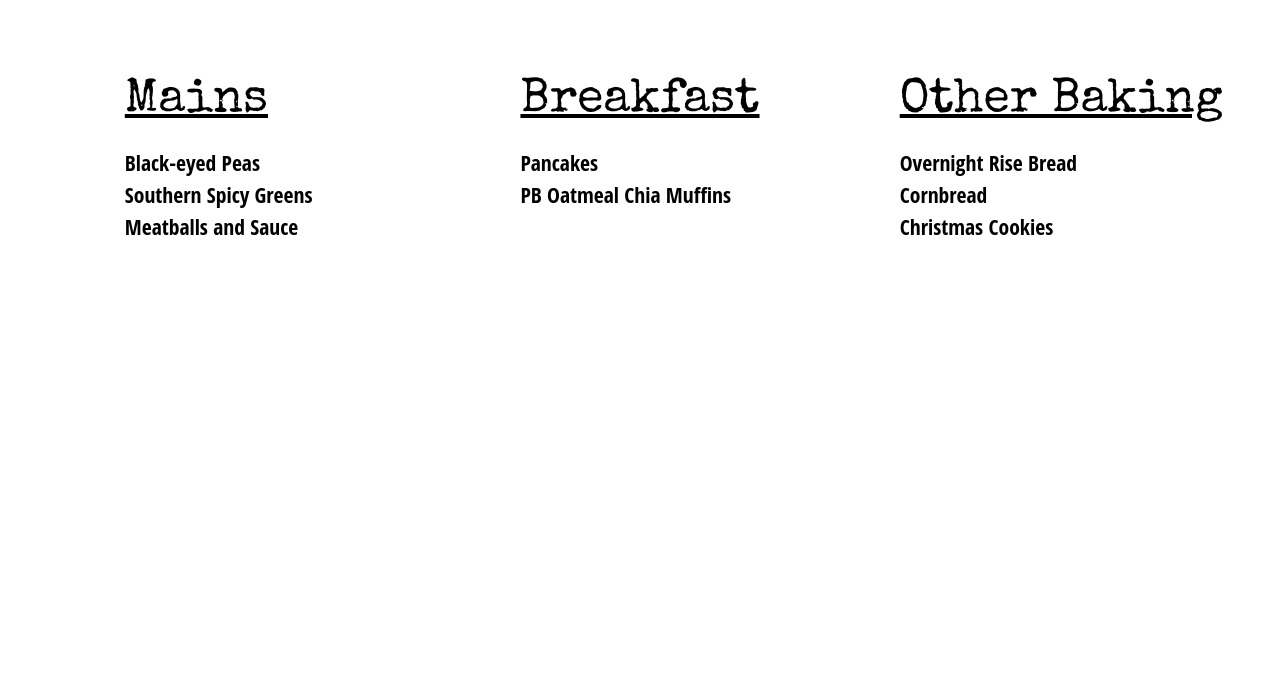
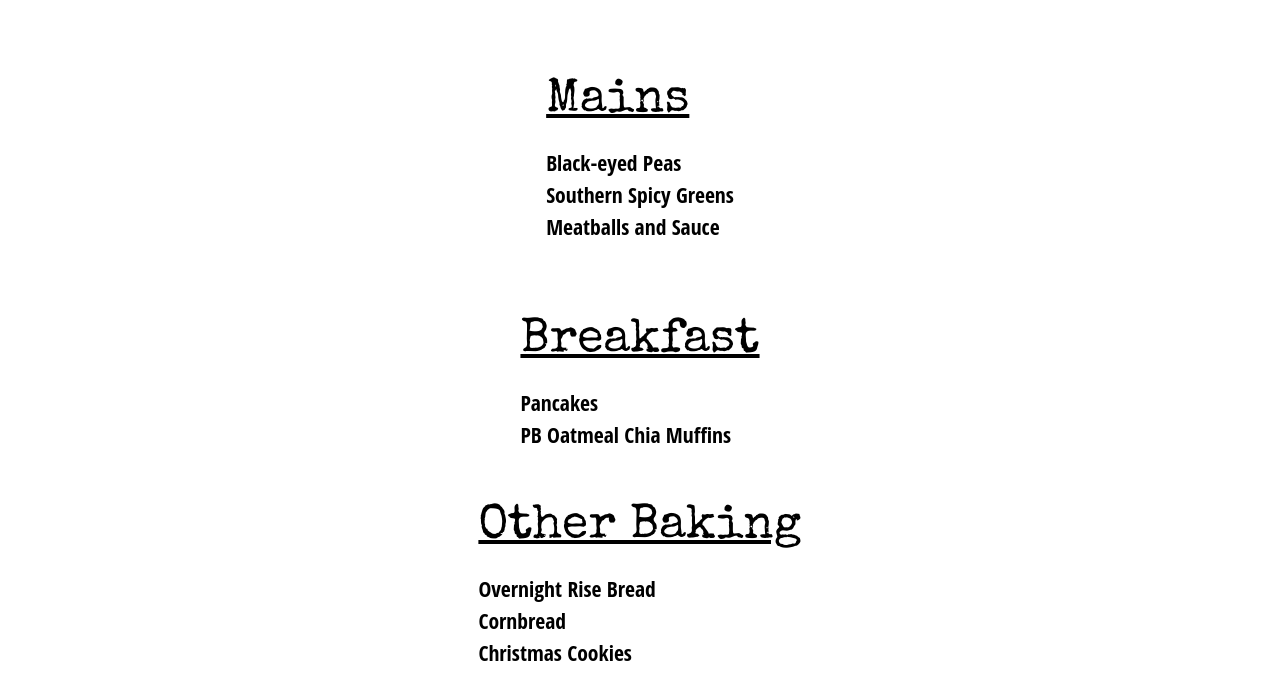
Before and after one commit to bmacchione/recipe_website, a plain HTML site: page pages/menu.html in a window 1280 px wide. Shown: the part 47-746 px from the top of the page. Drawn offline with nearby package versions, Linux system fonts and the light colour scheme.

Commit message:
Update style.css

```diff
--- a/pages/style.css
+++ b/pages/style.css
@@ -17,7 +17,7 @@ h2 {
 }
 .container {
     display: grid;
-    grid-template-columns: repeat(auto-fit, minmax(240px, 1fr));
+    grid-template-rows: repeat(auto-fit, minmax(240px, 1fr));
     justify-items: center;
     padding-top: 50px;
     font-family: 'Special Elite', cursive;
```
